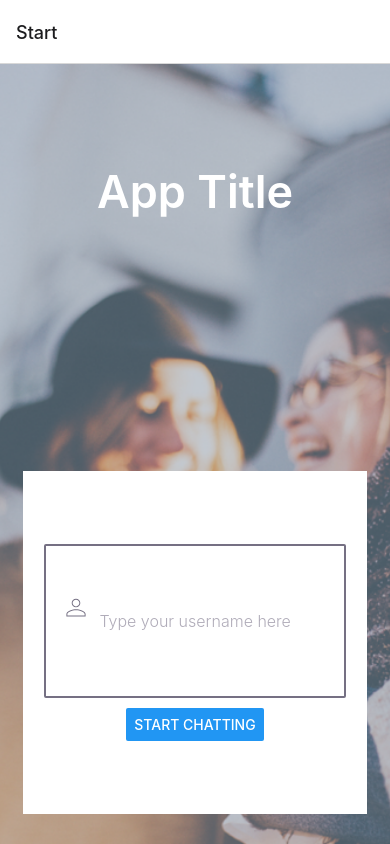
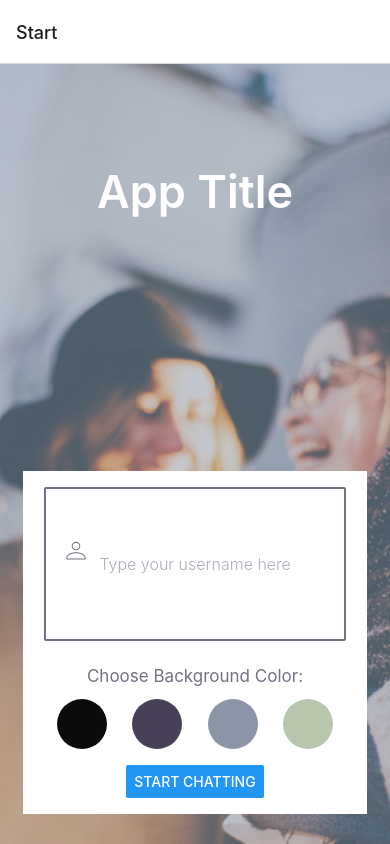
Before and after one commit to SeresBeata/achievement-6, a React Native app: screen /Start in a window 390 px wide. Built offline with nearby package versions, Linux system fonts and the light colour scheme.

Commit message:
Update Start.js with Color Picker Section
Import TouchableOpacity into Start.js file. Create Color Picker Section with multiple color option by using <TouchableOpacity>. Update settingsContainer style. Create style for Color Picker Section.

```diff
--- a/components/Start.js
+++ b/components/Start.js
@@ -6,6 +6,7 @@ import {
   TextInput,
   Button,
   ImageBackground,
+  TouchableOpacity,
 } from 'react-native';
 
 //import SVG component
@@ -30,7 +31,25 @@ const Start = ({ navigation }) => {
               placeholderTextColor="#b0acb9"
             ></TextInput>
           </View>
-
+          {/* Color Picker Section: Start  */}
+          <View style={{ width: '88%' }}>
+            <Text style={styles.colorText}>Choose Background Color:</Text>
+            <View style={styles.colorContainer}>
+              <TouchableOpacity
+                style={[styles.colorTemplate, styles.colorOne]}
+              ></TouchableOpacity>
+              <TouchableOpacity
+                style={[styles.colorTemplate, styles.colorTwo]}
+              ></TouchableOpacity>
+              <TouchableOpacity
+                style={[styles.colorTemplate, styles.colorThree]}
+              ></TouchableOpacity>
+              <TouchableOpacity
+                style={[styles.colorTemplate, styles.colorFour]}
+              ></TouchableOpacity>
+            </View>
+          </View>
+          {/* End: Color Picker Section  */}
           <Button
             title="Start Chatting"
             onPress={() => navigation.navigate('Chat')}
@@ -62,7 +81,7 @@ const styles = StyleSheet.create({
   },
   settingsContainer: {
     alignItems: 'center',
-    justifyContent: 'center',
+    justifyContent: 'space-evenly',
     backgroundColor: 'white',
 
     width: '88%',
@@ -102,6 +121,35 @@ const styles = StyleSheet.create({
     justifyContent: 'center',
     alignItems: 'center',
   },
+  colorContainer: {
+    display: 'flex',
+    flexDirection: 'row',
+    justifyContent: 'space-around',
+  },
+  colorText: {
+    fontSize: 17,
+    fontWeight: '400',
+    color: '#757083',
+    marginBottom: 13,
+    alignSelf: 'center',
+  },
+  colorTemplate: {
+    height: 50,
+    width: 50,
+    borderRadius: 50,
+  },
+  colorOne: {
+    backgroundColor: '#090C08',
+  },
+  colorTwo: {
+    backgroundColor: '#474056',
+  },
+  colorThree: {
+    backgroundColor: '#8A95A5',
+  },
+  colorFour: {
+    backgroundColor: '#B9C6AE',
+  },
 });
 
 export default Start;
```
